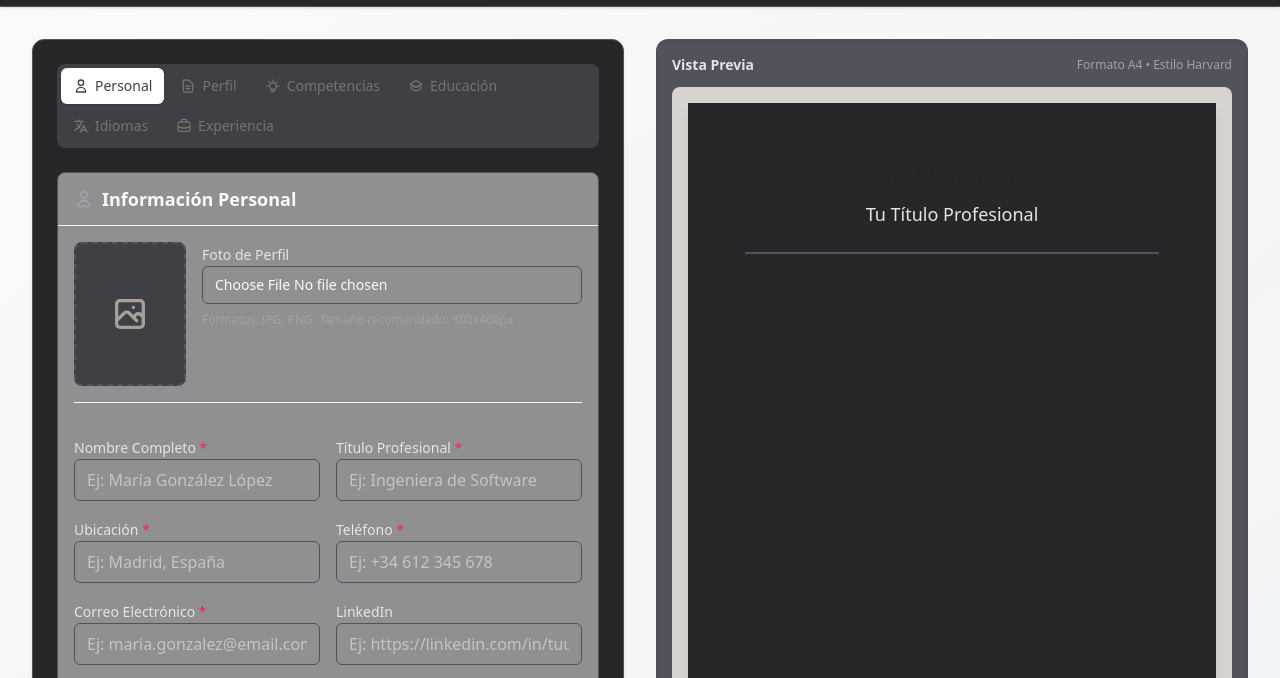
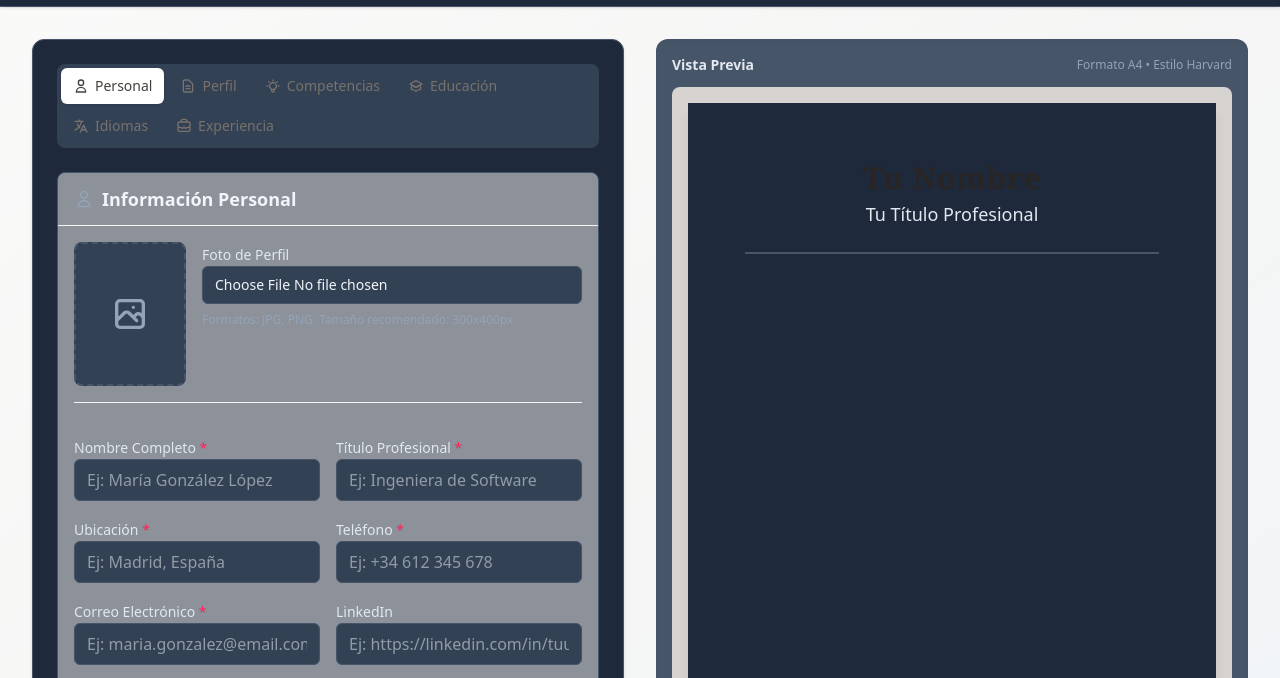
Before and after one commit to Carlos-ortiz23/cv-generator, a website built with Vite: page index.html in a window 1280 px wide. Both pictures are taken after a click on the button 1227 px from the left and 40 px from the top of the page. Shown: the part 74-752 px from the top of the page. Built offline with nearby package versions, Linux system fonts and the light colour scheme.

Commit message:
Mejoro tema oscuro con colores profesionales y mejor contraste

```diff
--- a/index.html
+++ b/index.html
@@ -38,13 +38,13 @@
 
     /* Dark Theme */
     [data-theme="dark"] {
-      --bg-primary: #18181b;
-      --bg-secondary: #27272a;
-      --bg-tertiary: #3f3f46;
-      --border-color: #52525b;
-      --text-primary: #fafaf9;
-      --text-secondary: #e4e4e7;
-      --text-tertiary: #a1a1aa;
+      --bg-primary: #0f172a;
+      --bg-secondary: #1e293b;
+      --bg-tertiary: #334155;
+      --border-color: #475569;
+      --text-primary: #f1f5f9;
+      --text-secondary: #e2e8f0;
+      --text-tertiary: #94a3b8;
       --accent: #6366f1;
       --accent-hover: #818cf8;
     }
@@ -100,6 +100,34 @@
     [data-theme="light"] #moonIcon {
       opacity: 0;
       transform: rotate(-180deg) scale(0.5);
+    }
+
+    /* Dark theme improvements */
+    [data-theme="dark"] input,
+    [data-theme="dark"] textarea,
+    [data-theme="dark"] select {
+      background-color: var(--bg-tertiary);
+      color: var(--text-primary);
+      border-color: var(--border-color);
+    }
+
+    [data-theme="dark"] input:focus,
+    [data-theme="dark"] textarea:focus,
+    [data-theme="dark"] select:focus {
+      border-color: var(--accent);
+      box-shadow: 0 0 0 3px rgba(99, 102, 241, 0.1);
+    }
+
+    [data-theme="dark"] .hover\:bg-stone-50:hover {
+      background-color: var(--bg-tertiary);
+    }
+
+    [data-theme="dark"] .border-dashed {
+      border-color: var(--border-color);
+    }
+
+    [data-theme="dark"] .text-stone-400 {
+      color: var(--text-tertiary);
     }
 
     /* Improved responsive */
```
